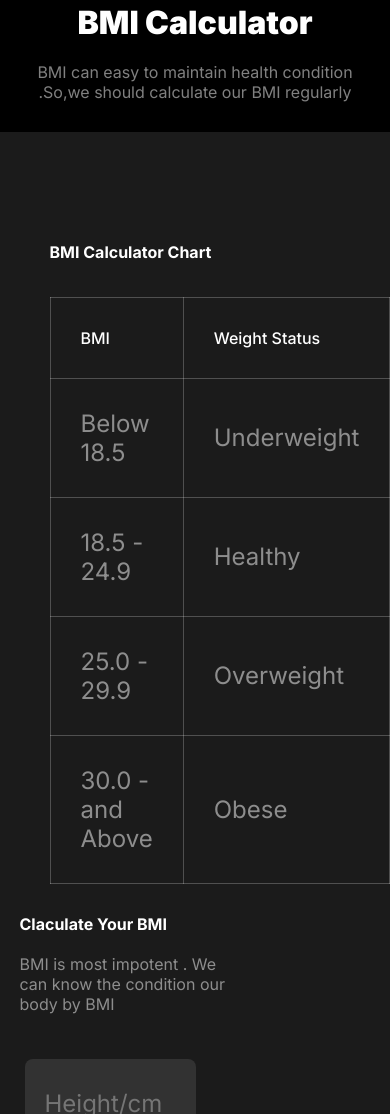
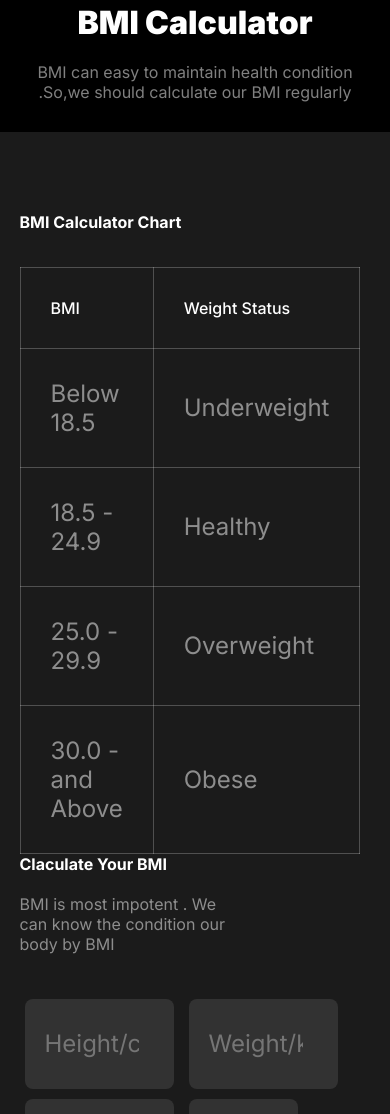
Before and after one commit to n-a-riyal/assignment-2, a plain HTML site: page index.html in a window 390 px wide. Shown: the part 5891-7005 px from the top of the page. Drawn offline with Linux system fonts and the light colour scheme; a web font is replaced by a local one.

Commit message:
same problem slove

```diff
--- a/style/style.css
+++ b/style/style.css
@@ -797,7 +797,9 @@ font-weight: 400;
     .bmi-chat h3,.bmi-calcul h3,th{
         font-size: 1rem;
     }
-
+    .bmi-chat{
+        padding: 0;
+    }
     .image1{
         width: 100%;
         display: flex;
@@ -808,7 +810,7 @@ font-weight: 400;
 
     input,.select1{
         padding: 13px 70px 13px 20px;
-        width: 36%;
+        width: 30%;
 
     }
     form{
```
